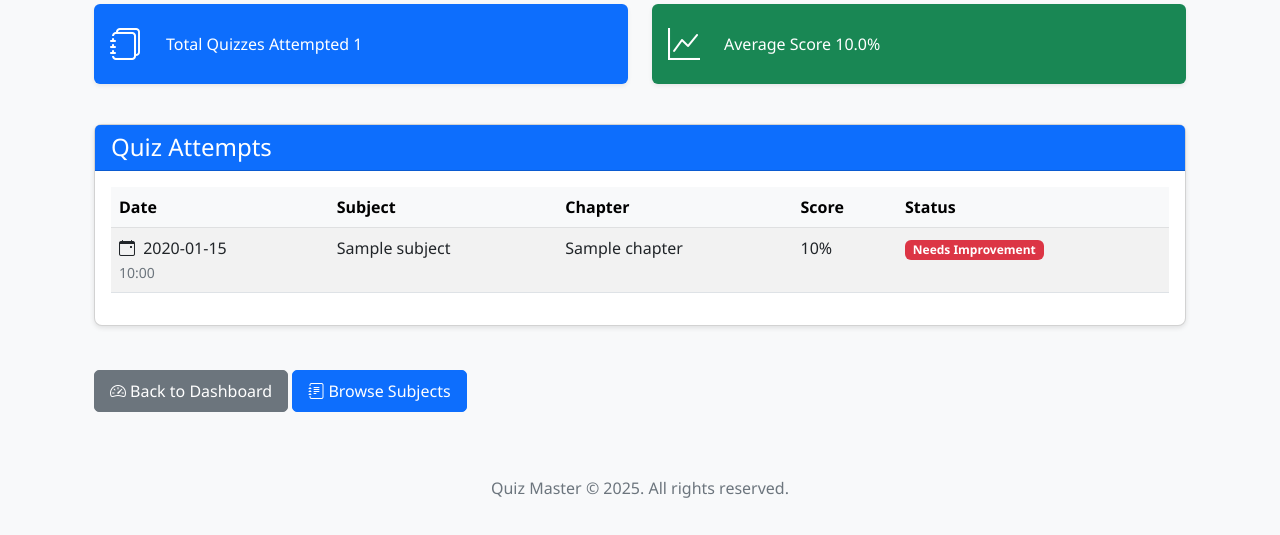
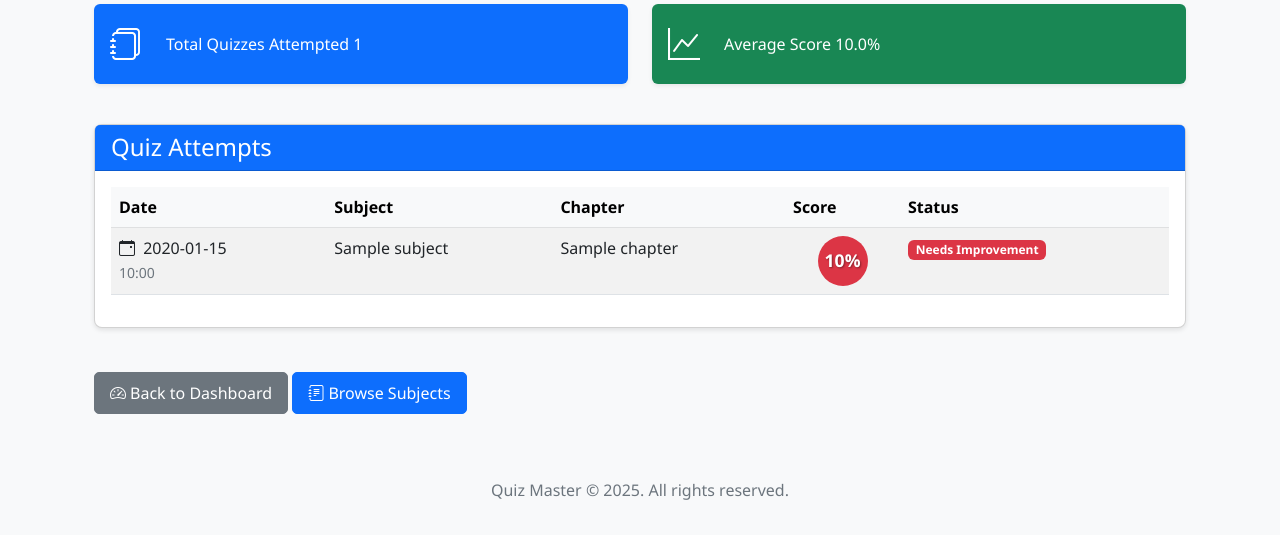
Before and after one commit to 0xAlok/QuizMaster, a Flask app: page /user/history in a window 1280 px wide. Shown: the part 232-767 px from the top of the page. Run offline with Flask 3, Linux system fonts and the light colour scheme; a user stored in the database is signed in; tables that the repository leaves empty hold one stand-in row (values such as "Sample post").

Commit message:
feat: Enhance quiz history UI with score circles and improved styling

```diff
--- a/app/static/css/style.css
+++ b/app/static/css/style.css
@@ -1,7 +1,7 @@
 /* Custom styles for Quiz Master application */
 
 body {
-    font-family: 'Segoe UI', Tahoma, Geneva, Verdana, sans-serif;
+  font-family: "Segoe UI", Tahoma, Geneva, Verdana, sans-serif;
   background-color: #f8f9fa;
 }
 
@@ -74,3 +74,37 @@ body {
   border-color: #007bff;
   box-shadow: 0 0 0 0.25rem rgba(13, 110, 253, 0.25);
 }
+
+/* quiz history score circle */
+.score-circle {
+  width: 50px; /* Smaller size for table */
+  height: 50px;
+  border-radius: 50%;
+  display: inline-flex; /* Use inline-flex for better table cell alignment */
+  align-items: center;
+  justify-content: center;
+  /* margin removed, will center via parent td */
+  font-weight: bold;
+  color: white; /* Default color, background will provide contrast */
+  vertical-align: middle; /* Align vertically in the cell */
+}
+
+/* Copied from quiz_result.html styles */
+.score-percentage-text {
+    font-size: 1.1rem; /* Adjusted size for smaller circle */
+    font-weight: bold;
+    color: white; /* White text for contrast on colored background */
+    display: block;
+    line-height: 1;
+    text-shadow: 1px 1px 2px rgba(0, 0, 0, 0.4); /* Optional shadow */
+}
+
+.high-score {
+  background-color: #198754; /* Green */
+}
+.medium-score {
+  background-color: #ffc107; /* Yellow */
+}
+.low-score {
+  background-color: #dc3545; /* Red */
+}
--- a/app/templates/user/history.html
+++ b/app/templates/user/history.html
@@ -106,9 +106,11 @@
                                         </td>
                                         <td>{{ score.quiz.chapter.subject.name }}</td>
                                         <td>{{ score.quiz.chapter.name }}</td>
-                                        <td>
-                                            {# Display score percentage directly #}
-                                            {{ score.total_scored|round(1) }}%
+                                        {# Apply score circle styling #}
+                                        <td class="text-center"> {# Center content in the cell #}
+                                            <div class="score-circle {% if score.total_scored >= 70 %}high-score{% elif score.total_scored >= 40 %}medium-score{% else %}low-score{% endif %}">
+                                                <span class="score-percentage-text">{{ score.total_scored|round(1) }}%</span>
+                                            </div>
                                         </td>
                                         <td>
                                             {# Corrected Status Badge Logic #}
```
Also changed, not shown: app/templates/user/quiz_result.html (+94 -61 lines). Lines whose indentation alone changed are shown as unchanged.
